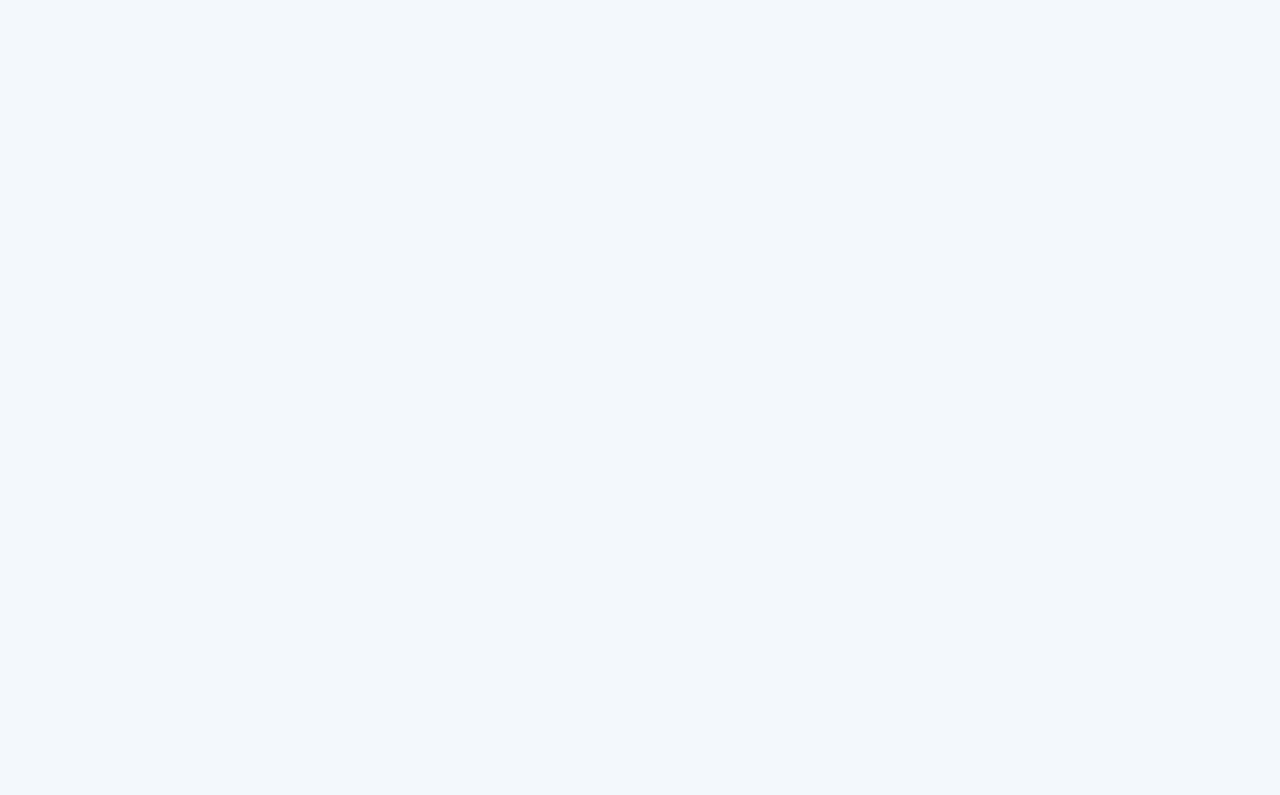
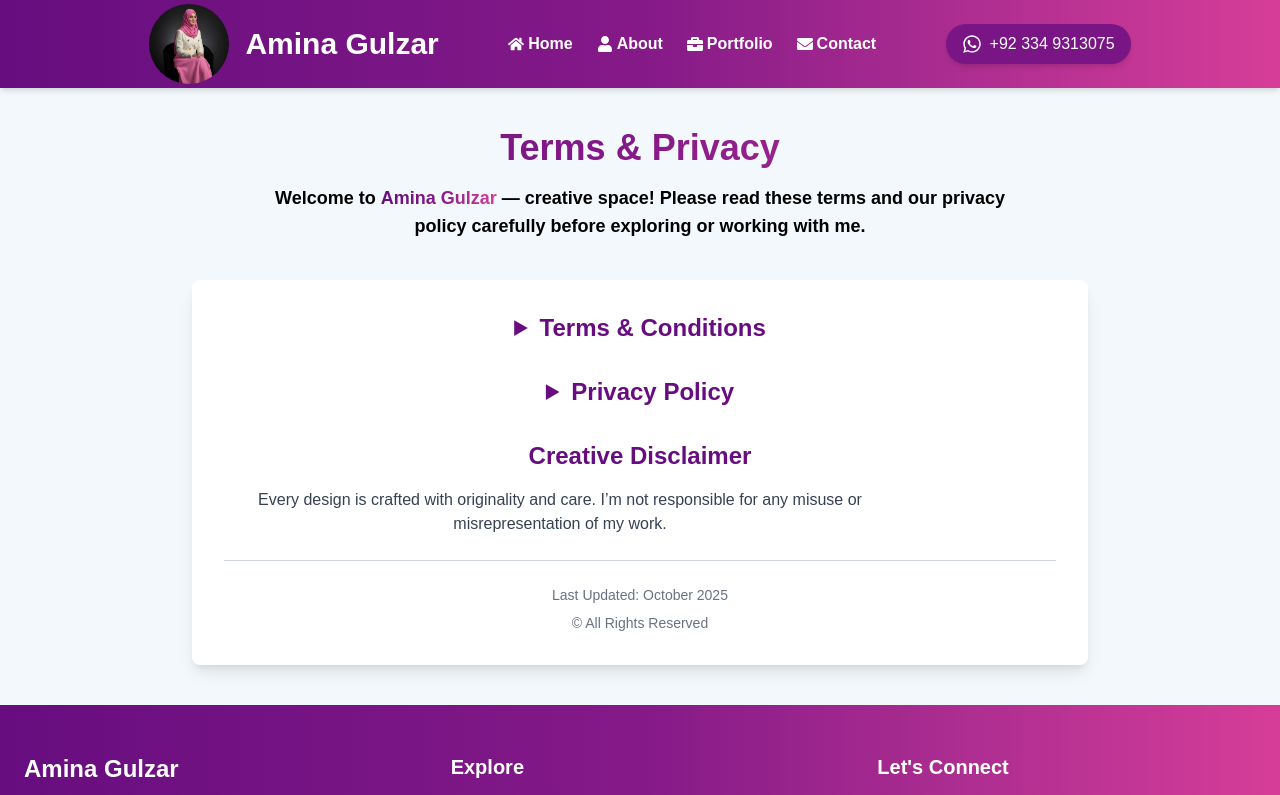
Before and after one commit to hassan-qureshii/Client-portfolio, a React (Vite) app: page /terms in a window 1280 px wide. Before the commit this address had no page. Shown: the top 795 px of the page. Built offline with nearby package versions, Linux system fonts and the light colour scheme.

Commit message:
enhance Privacy page with accordion sections

```diff
--- a/src/App.tsx
+++ b/src/App.tsx
@@ -5,7 +5,8 @@ import Home from "./pages/Home";
 import About from "./pages/About";
 import Contact from "./pages/Contact";
 import Portfolio from "./pages/Portfolio";
-import Faqs from "./pages/Faqs"
+import Faqs from "./pages/Faqs";
+import Privacy from "./pages/Privacy";
 
 const App: React.FC = () => {
   return (
@@ -14,7 +15,8 @@ const App: React.FC = () => {
       <Route path="/about" element={<About />} />
       <Route path="/contact" element={<Contact />} />
       <Route path="/portfolio" element={<Portfolio />} />
-      <Route path="/faq" element={<Faqs/>} />
+      <Route path="/faq" element={<Faqs />} />
+      <Route path="/terms" element={<Privacy />} />
     </Routes>
   );
 };
--- a/src/pages/Contact.tsx
+++ b/src/pages/Contact.tsx
@@ -79,16 +79,16 @@ Message: ${message}`;
           {/* Social Links */}
           <div className="flex gap-6 mt-8 text-2xl mx-3 md:mx-5">
             <a href="mailto:reshamjan046@gmail.com" target="_blank" rel="noopener noreferrer" >
-              <FaEnvelope className="text-black"/>
+              <FaEnvelope className="text-[#8A1C89]"/>
             </a>
             <a href="https://wa.me/923349313075" target="_blank" rel="noopener noreferrer" >
-              <FaWhatsapp className="text-black" />
+              <FaWhatsapp className="text-[#8A1C89]" />
             </a>
             <a href="https://www.behance.net/AminaGulzar" target="_blank" rel="noopener noreferrer" >
-              <FaBehance className="text-black" />
+              <FaBehance className="text-[#8A1C89]" />
             </a>
             <a href="https://www.linkedin.com/in/amina-gulzar-341846284/" target="_blank" rel="noopener noreferrer" >
-              <FaLinkedin className="text-black" />
+              <FaLinkedin className="text-[#8A1C89]" />
             </a>
           </div>
         </motion.div>
--- /dev/null
+++ b/src/pages/Privacy.tsx
@@ -0,0 +1,93 @@
+import { motion } from "framer-motion"
+import Header from "../components/Header/Header"
+import Footer from "../components/Footer"
+
+const Privacy = () => {
+  return (
+    <div>
+      <Header />
+
+      {/* Hero Section */}
+      <motion.div
+        initial={{ opacity: 0, y: -30 }}
+        animate={{ opacity: 1, y: 0 }}
+        transition={{ duration: 0.6 }}
+        className="text-center my-10 px-4"
+      >
+        <h1 className="text-3xl md:text-4xl font-bold bg-gradient-to-r from-[#670D7F] via-[#851988] to-[#D63D98] bg-clip-text text-transparent mb-4">
+          Terms & Privacy
+        </h1>
+
+        <p className="text-lg font-semibold mb-10 max-w-3xl mx-auto">
+          Welcome to{" "}
+          <span className="font-bold bg-gradient-to-r from-[#670D7F] via-[#851988] to-[#D63D98] bg-clip-text text-transparent">
+            Amina Gulzar
+          </span>{" "}
+          — creative space! Please read these terms and our privacy policy carefully before exploring or working with me.
+        </p>
+      </motion.div>
+
+      {/* Terms & Privacy Section */}
+      <motion.div
+        initial={{ opacity: 0, scale: 0.95 }}
+        whileInView={{ opacity: 1, scale: 1 }}
+        viewport={{ once: true }}
+        transition={{ duration: 0.5 }}
+        className="bg-white shadow-lg rounded-lg p-8 max-w-4xl mx-auto text-center transition-transform hover:scale-[1.01] duration-300"
+      >
+        {/* Accordion-style Terms */}
+        <details className="mb-6 cursor-pointer">
+          <summary className="text-2xl font-bold mb-2 text-[#670D7F]">Terms & Conditions</summary>
+          <p className="text-gray-700 mb-4">
+            By accessing and using this portfolio or requesting design services, you agree to these terms.
+          </p>
+          <ul className="text-gray-800 space-y-2 text-left max-w-2xl mx-auto">
+            <li>• Use designs only for the agreed purpose or license.</li>
+            <li>• All creative works remain intellectual property unless stated otherwise.</li>
+            <li>• Payment and delivery terms will be discussed before starting any project.</li>
+            <li>• Misuse or resale of designs without permission is prohibited.</li>
+          </ul>
+        </details>
+
+        {/* Accordion-style Privacy */}
+        <details className="mb-6 cursor-pointer">
+          <summary className="text-2xl font-bold mb-2 text-[#670D7F]">Privacy Policy</summary>
+          <p className="text-gray-700 mb-4">
+            Your trust means everything. I value your privacy and keep your shared information safe and confidential.
+          </p>
+          <div className="text-gray-800 space-y-3 text-left max-w-2xl mx-auto">
+            <p><strong>1. What’s Collected:</strong> Name, email, and project details you share when contacting or collaborating.</p>
+            <p><strong>2. How It’s Used:</strong> Communication, previews, updates, and newsletters (if opted in).</p>
+            <p><strong>3. Data Safety:</strong> All client information is handled with care and never shared with third parties.</p>
+            <p><strong>4. Your Rights:</strong> You can request deletion or updates to your data anytime.</p>
+          </div>
+        </details>
+
+        {/* Creative Disclaimer */}
+        <motion.div
+          initial={{ opacity: 0, y: 20 }}
+          whileInView={{ opacity: 1, y: 0 }}
+          viewport={{ once: true }}
+          transition={{ duration: 0.6 }}
+        >
+          <h2 className="text-2xl font-bold mb-4 text-[#670D7F]">Creative Disclaimer</h2>
+          <p className="text-gray-700 mb-6 max-w-2xl text-center">
+            Every design is crafted with originality and care. I’m not responsible for any misuse or misrepresentation of my work.
+          </p>
+        </motion.div>
+
+        {/* Divider before footer */}
+        <hr className="border-t border-gray-300 my-6" />
+
+        <p className="text-sm text-gray-500 mb-2">Last Updated: October 2025</p>
+        <p className="text-sm text-gray-500">© All Rights Reserved</p>
+      </motion.div>
+
+      <div className="mt-10">
+        <Footer />
+      </div>
+    </div>
+  )
+}
+
+export default Privacy
```
